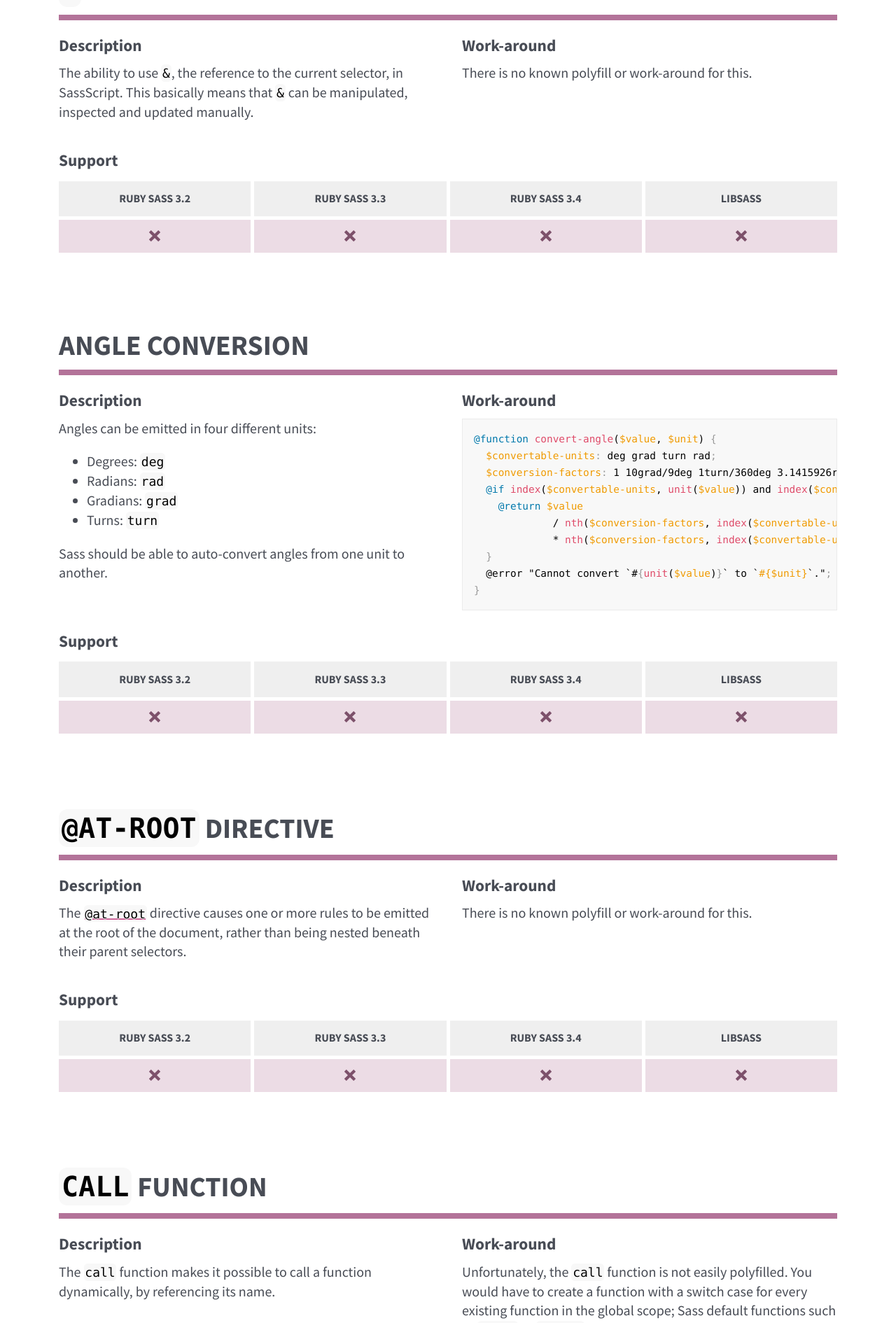
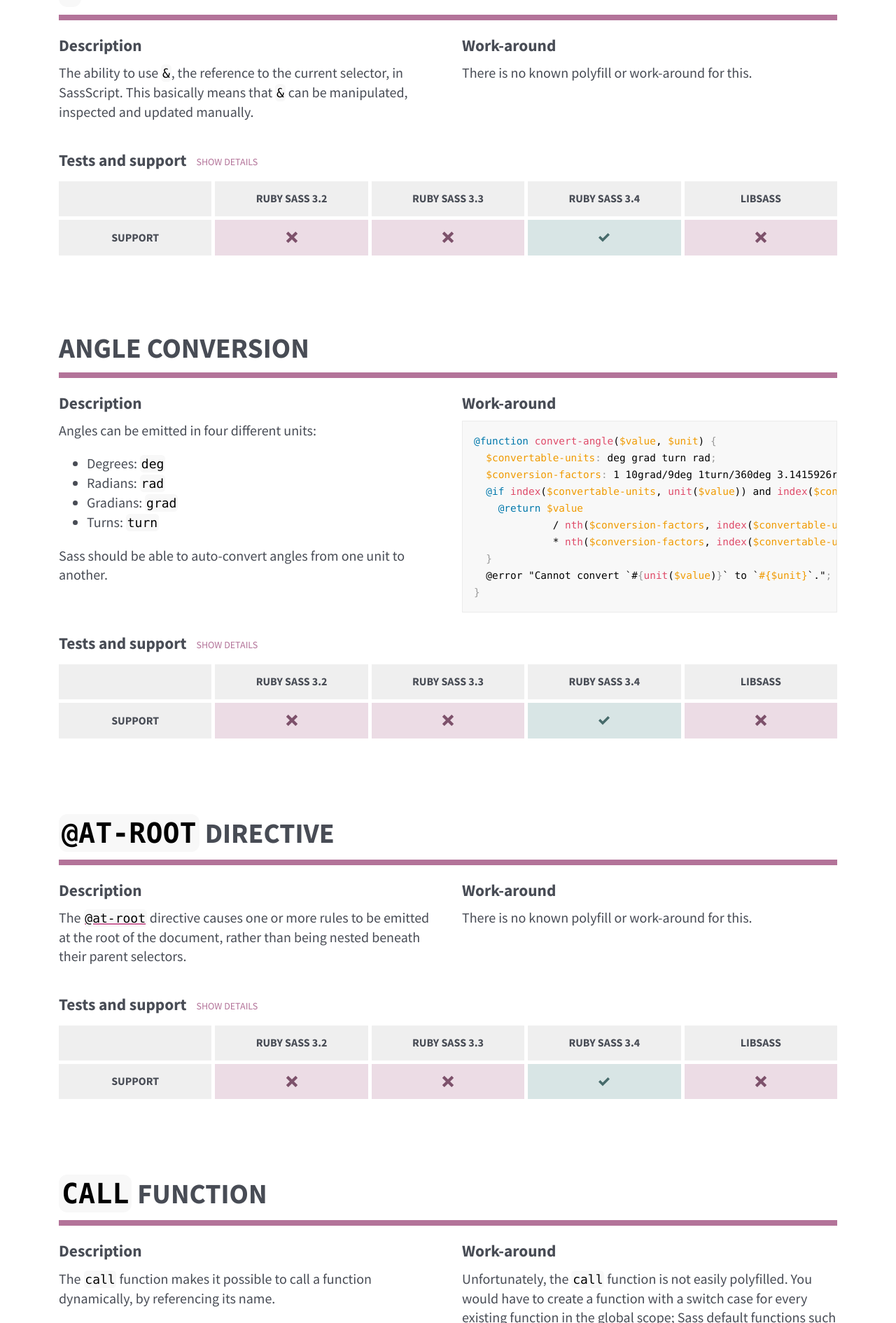
Before and after one commit to KittyGiraudel/sass-compatibility, a Jekyll site: the page built from index.html, in a window 1280 px wide. Shown: the part 1153-3043 px from the top of the page at 70% size. Built offline with Jekyll 4.4.1, drawn with Linux system fonts in a browser that asks for light colours; some of the changed text lies outside the part shown.

Commit message:
Greatly improved the view

```diff
--- a/_includes/features.html
+++ b/_includes/features.html
@@ -12,16 +12,20 @@
     {% if feature.polyfill %}
         {{ feature.polyfill|markdownify }}
     {% else %}
-        There is no known polyfill or work-around for this.
+        <p>There is no known polyfill or work-around for this.</p>
     {% endif %}
     </div>
     </div>
 
-    <h3 class="feature__heading">Support</h3>
+    <h3 class="feature__heading">Tests and support</h3>
+    <input type="checkbox" id="toggle-support-details--{{ feature.name }}" class="toggle-support-details__checkbox  visually-hidden">
+    <label for="toggle-support-details--{{ feature.name }}" class="toggle-support-details__label">details</label>
+
     <table class="feature__support">
-        <caption>Support for {{ feature.label }}</caption>
+        <caption>Feature "{{ feature.label }}" support</caption>
         <thead>
             <tr>
+                <th><span class="visually-hidden">Test</span></th>
                 {% for engine in site.data.engines %}
                 <th id="{{ feature.name }}-{{ engine.name }}">
                     <a href="{{ engine.link }}" target="_blank">
@@ -31,23 +35,50 @@
                 {% endfor %}
             </tr>
         </thead>
+        <tbody>
+            {% for test in site.data.tests[feature.name] %}
+            <tr class="detail">
+                <th>
+                    {% assign base_url = "https://github.com/sass/sass-compatibility/tree/master/" %}
+                    {% if test | split: "/" | first == "spec" %}
+                        {% assign base_url = "https://github.com/sass/sass-spec/tree/master/" %}
+                    {% endif %}
 
-        <tbody>
+                    <a title="{{ test }}" class="ellipsis" href="{{ test | prepend: base_url }}" target="_blank">{{ test }}</a>
+                </th>
+
+                {% for engine in site.data.engines %}
+                {% assign test_support = site.data.support[feature.name][engine.name].tests[test] %}
+                <td headers="{{ feature.name }}-{{ engine.name }}" data-label="{{ engine.label }}" class="feature-status  feature-status--{% if test_support == true %}supported{% elsif test_support == false %}unsupported{% else %}partially-supported{% endif %}">
+
+                    {% if test_support == true %}
+                        {% include icons/okay.html %}
+                    {% elsif test_support == false %}
+                        {% include icons/fail.html %}
+                    {% else %}
+                        {% include icons/mixed.html %}
+                    {% endif %}
+
+                </td>
+                {% endfor %}
+            </tr>
+            {% endfor %}
+
             <tr>
+                <th>Support</th>
                 {% for engine in site.data.engines %}
-                <td headers="{{ feature.name }}-{{ engine.name }}" data-label="{{ engine.label }}" class="feature-status  feature-status--{% if site.data.support[feature.name][engine.name] == true %}supported{% else %}unsupported{% endif %}">
+                {% assign support = site.data.support[feature.name][engine.name].support %}
+                <td headers="{{ feature.name }}-{{ engine.name }}" data-label="{{ engine.label }}" class="feature-status  feature-status--{% if support == true %}supported{% elsif support == false %}unsupported{% else %}partially-supported{% endif %}">
                     {% if site.data.issues[feature.name] and site.data.issues[feature.name][engine.name] %}
                         <a href="{{ site.data.issues[feature.name][engine.name] }}" target="_blank" title="Go check the issue">
                     {% endif %}
 
-                    {% if site.data.support[feature.name][engine.name] == true %}
-                        <svg viewBox="0 0 100 100" class="icon  icon-checkmark">
-                            <use xlink:href="#icon-checkmark"></use>
-                        </svg>
+                    {% if support == true %}
+                        {% include icons/okay.html %}
+                    {% elsif support == false %}
+                        {% include icons/fail.html %}
                     {% else %}
-                        <svg viewBox="0 0 100 100" class="icon  icon-close">
-                            <use xlink:href="#icon-close"></use>
-                        </svg>
+                        {% include icons/mixed.html %}
                     {% endif %}
 
                     {% if site.data.issues[feature.name] and site.data.issues[feature.name][engine.name] %}
--- a/_sass/partials/_features.scss
+++ b/_sass/partials/_features.scss
@@ -66,6 +66,11 @@
 .feature__heading {
     margin-top: 0;
     margin-bottom: .5rem;
+    float: left;
+
+    + * {
+        clear: left;
+    }
 }
 
 .feature__support {
@@ -154,3 +159,41 @@
 
     background-color: rgba($bouquet, .25);
 }
+
+.feature-status--partially-supported {
+    &, a {
+        color: mix($wafer, black, 60%);
+        fill: currentcolor;
+    }
+
+    background-color: mix($wafer, yellow, 90%);
+}
+
+.feature__support .detail {
+    display: none;
+}
+
+.toggle-support-details__checkbox {
+    clear: none;
+}
+
+.toggle-support-details__checkbox:checked ~ .feature__support .detail {
+    display: table-row;
+}
+
+.toggle-support-details__label::before {
+    content: "Show ";
+
+    .toggle-support-details__checkbox:checked + & {
+        content: "Hide ";
+    }
+}
+
+.toggle-support-details__label {
+    cursor: pointer;
+    float: left;
+    color: $bouquet;
+    font-size: .7em;
+    text-transform: uppercase;
+    margin: .65em 0 0 1em;
+}
```
